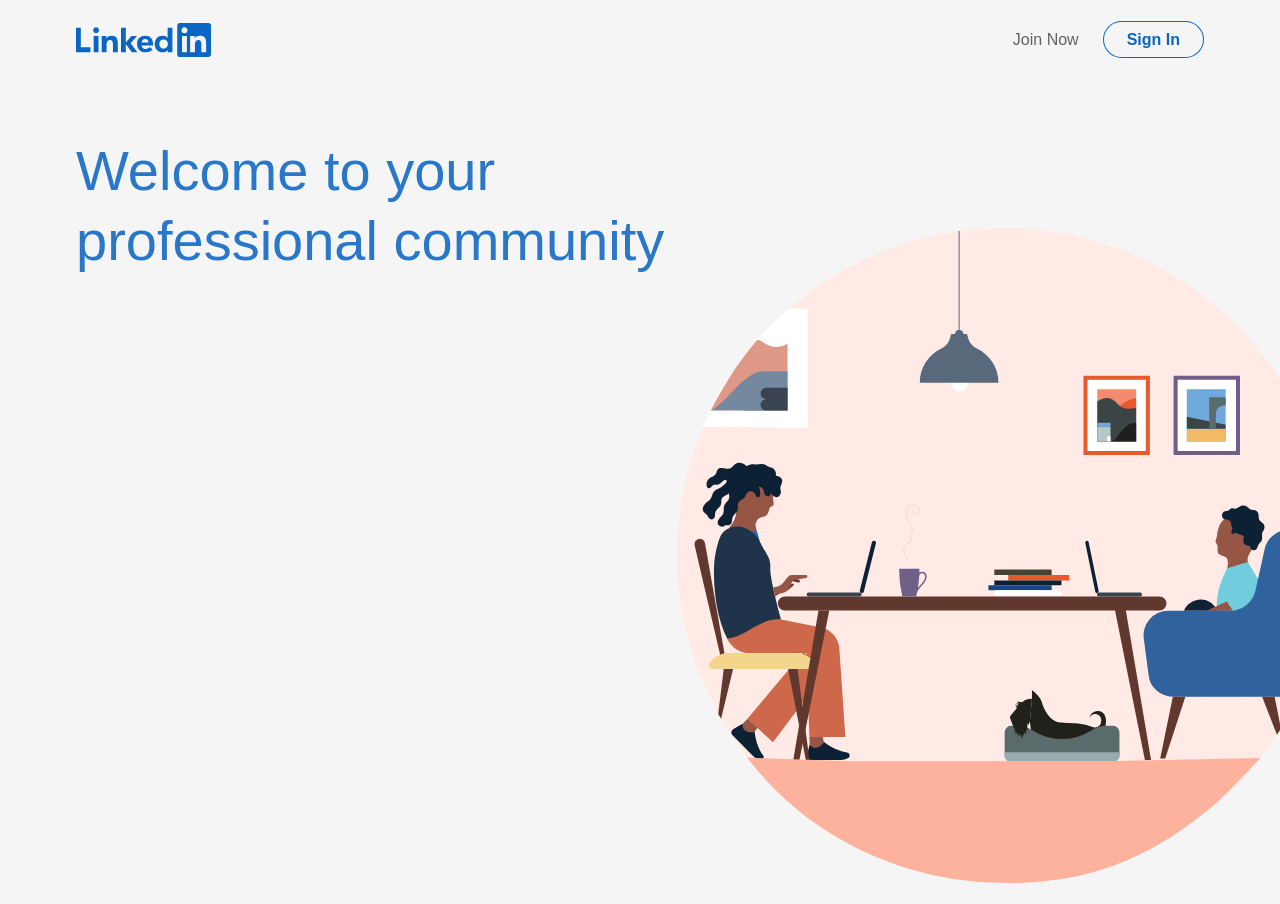
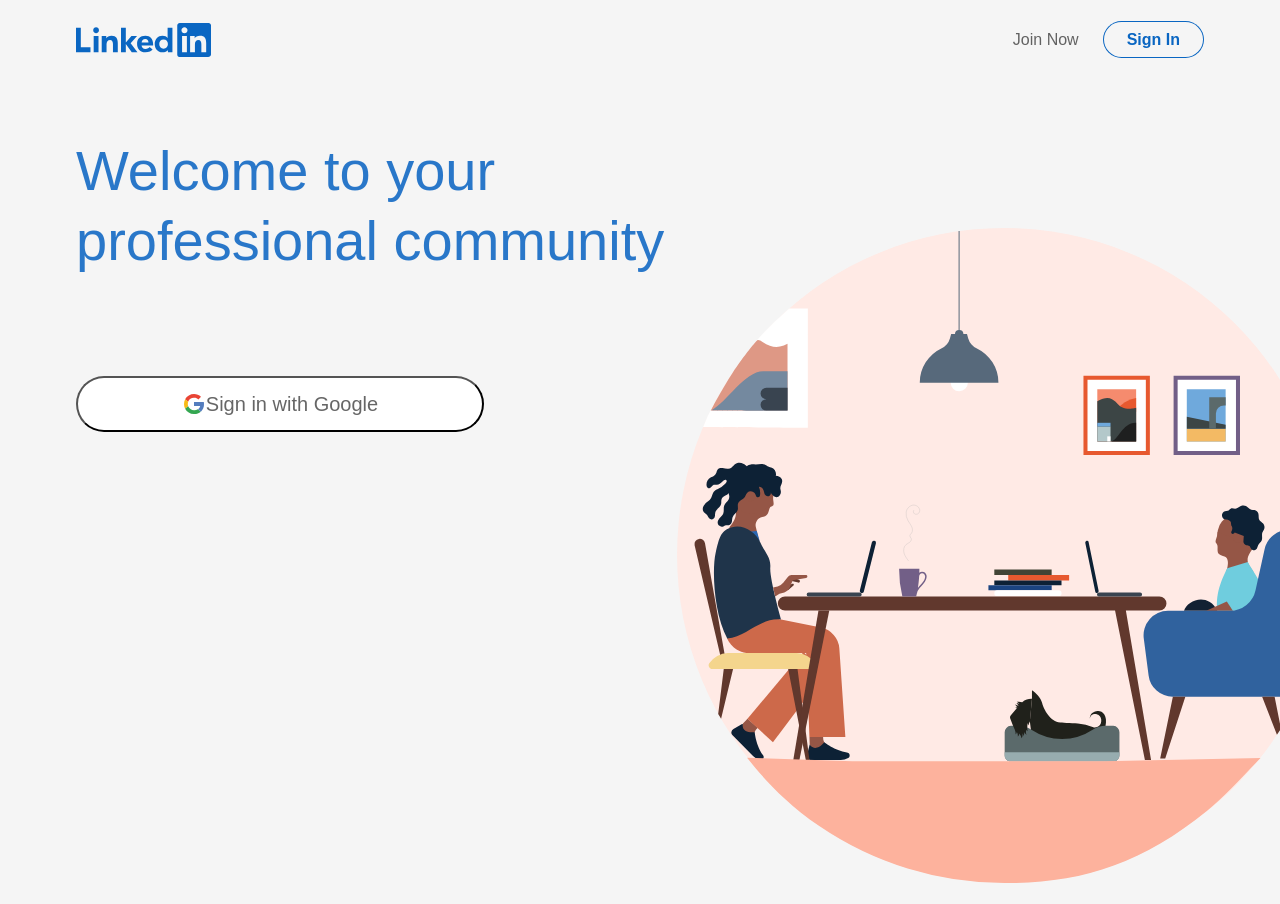
Before and after one commit to hyeonsooko/LinkedIn-ReactJS, a React (Vite) app in the folder LinkedIn ReactJS/: page / in a window 1280 px wide. Shown: the top 904 px of the page. Built offline with nearby package versions, Linux system fonts and the light colour scheme.

Commit message:
google button

```diff
--- a/LinkedIn ReactJS/src/App.jsx
+++ b/LinkedIn ReactJS/src/App.jsx
@@ -1,12 +1,25 @@
 import Login from './components/Login.jsx'
 import { createBrowserRouter, RouterProvider } from 'react-router-dom'
 import ErrorPage from "./error-page";
+import Home from "./components/Home.jsx"
+import Header from './components/Header.jsx'
 
 const router = createBrowserRouter([
   {
     path: "/",
-    element: (<Login />),
+    element: (
+      <Login />
+    ),
     errorElement: <ErrorPage />,
+  },
+  {
+    path: "home",
+    element: (
+      <>
+        <Header />
+        <Home />
+      </>
+    ),
   },
 ]);
 
--- /dev/null
+++ b/LinkedIn ReactJS/src/components/Header.jsx
@@ -0,0 +1,11 @@
+import styled from 'styled-components';
+
+const Header = (props) => {
+    return(
+        <div>
+            Header
+        </div>
+    )
+}
+
+export default Header
--- /dev/null
+++ b/LinkedIn ReactJS/src/components/Home.jsx
@@ -0,0 +1,11 @@
+import styled from 'styled-components';
+
+const Home = (props) => {
+    return(
+        <div>
+            Home
+        </div>
+    )
+}
+
+export default Home
--- a/LinkedIn ReactJS/src/components/Login.jsx
+++ b/LinkedIn ReactJS/src/components/Login.jsx
@@ -19,6 +19,12 @@ function Login(props){
                     </h1>
                     <img src="/images/login-hero.svg" alt="login-hero"></img>
                 </Hero>
+                <Form>
+                    <Google>
+                        <img src="/images/google.svg" alt="google"></img>
+                        Sign in with Google
+                    </Google>
+                </Form>
             </Section>
         </Container>
     )
@@ -137,4 +143,34 @@ const Hero = styled.div`
     }
 `;
 
+const Form = styled.div`
+    margin-top: 100px;
+    width: 408px;
+    @media (max-width: 768px) {
+        margin-top: 20px;
+        width: 100%;
+    }
+`;
+
+const Google = styled.button`
+    display: flex;
+    justify-content: center;
+    background-color: #fff;
+    align-items: center;
+    height: 56px;
+    width: 100%;
+    border-radius: 28px;
+    box-shadow: inset 0 0 0 1px rgb(0 0 0 / 60%),
+    inset 0 0 0 2px rgb(0 0 0 / 0%) inset 0 0 0 1px rgb(0 0 0 / 0);
+    vertical-align: center;
+    z-index: 0;
+    transition-duration: 167ms;
+    font-size: 20px;
+    color: rgba(0, 0, 0, 0.6);
+    &:hover {
+        background-color: rgba(207, 207, 207, 0.25);
+        color: rgba(0,0,0, 0.75);
+    }
+`;
+
 export default Login;
```
Also changed, not shown: LinkedIn ReactJS/images/google.svg (added).
